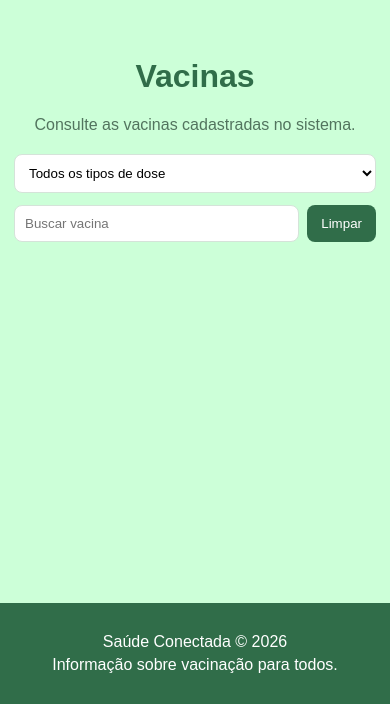
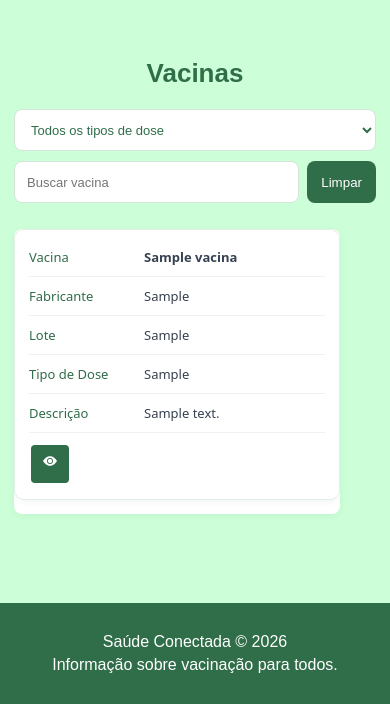
Before and after one commit to thaylavitoriafonseca-svg/saudeConect, a Django app: template vacinas/templates/vacinas/vacina_inicio.html in a window 390 px wide. Shown: the part 140-844 px from the top of the page. Run offline with Django 5.2, Linux system fonts and the light colour scheme; the template is opened without the code that fills it: values that come from a table or form of the project are taken from there, others are empty; tables that the repository leaves empty hold one stand-in row (values such as "Sample post").

Commit message:
aula 03/11

```diff
--- a/vacinas/templates/vacinas/vacina_inicio.html
+++ b/vacinas/templates/vacinas/vacina_inicio.html
@@ -1,203 +1,417 @@
+
 {% extends 'base.html' %}
 
-{% block title %}Vacinas | Saúde Conectada{% endblock %}
+{% block title %} Vacinas | Saúde Conectada {% endblock %}
 
 {% block content %}
+
 <section class="pagina">
 
     <div class="titulo-pagina">
         <h1>Vacinas</h1>
-        <p>Consulte as vacinas cadastradas no sistema.</p>
     </div>
 
-    <!-- Pesquisa e filtro -->
+    <!-- Filtros e pesquisa -->
     <div class="pesquisa-vacinas">
-        <select id="filtroTipoDose">
+
+        <select id="filtroTipoDose" aria-label="Filtrar por tipo de dose">
             <option value="">Todos os tipos de dose</option>
         </select>
 
         <div class="pesquisa-direita">
-            <input type="text" id="pesquisaVacinas"
-                   placeholder="Buscar vacina">
+            <input
+                type="text"
+                id="pesquisaVacinas"
+                placeholder="Buscar vacina"
+                aria-label="Pesquisar vacinas"
+            >
+
             <button type="button" id="limparPesquisaVacinas">
                 Limpar
             </button>
         </div>
-        <span id="resultadoPesquisaVacinas"></span>
+
+        <span id="resultadoPesquisaVacinas" aria-live="polite"></span>
+
     </div>
 
-    <!-- Cards -->
-    <div class="cards-vacinas">
-        {% for vacina in vacinas %}
+    <!-- Tabela de vacinas -->
+    <div class="tabela-container">
 
-        <article class="card-vacina" data-tipo="{{ vacina.tipo_dose|default:''|escape }}">
-            <i class="bi bi-shield-plus"></i>
-            <span class="tipo-dose">{{ vacina.tipo_dose|default:"Tipo não informado" }}</span>
+        <table class="tabela-vacinas">
 
-            <h2>{{ vacina.nome }}</h2>
-            <p><strong>Fabricante:</strong> {{ vacina.fabricante|default:"Não informado" }}</p>
-            <p><strong>Lote:</strong> {{ vacina.lote|default:"Não informado" }}</p>
+            <thead>
+                <tr>
+                    <th>Vacina</th>
+                    <th>Fabricante</th>
+                    <th>Lote</th>
+                    <th>Tipo de Dose</th>
+                    <th>Descrição</th>
+                    <th class="col-acoes">Ações</th>
+                </tr>
+            </thead>
 
-            <div class="descricao">
-                <strong>Sobre a vacina</strong>
-                <p>{{ vacina.descricao|default:"Nenhuma descrição disponível." }}</p>
-            </div>
+            <tbody>
 
-        </article>
-        {% empty %}
+                {% for vacina in vacinas %}
+                <tr data-vacina>
 
-        <p>Nenhuma vacina cadastrada no momento.</p>
-        {% endfor %}
+                    <td class="col-nome" data-label="Vacina">
+                        {{ vacina.nome }}
+                    </td>
+
+                    <td data-label="Fabricante">
+                        {{ vacina.fabricante }}
+                    </td>
+
+                    <td data-label="Lote">
+                        {{ vacina.lote }}
+                    </td>
+
+                    <td data-label="Tipo de Dose">
+                        {{ vacina.tipo_dose }}
+                    </td>
+
+                    <td data-label="Descrição">
+                        {{ vacina.descricao|default:"-" }}
+                    </td>
+
+                    <td class="col-acoes" data-label="Ações">
+
+                        <a href="{% url 'vacinas:vacina_detail' vacina.pk %}"
+                           class="btn-acao btn-detalhes"
+                           title="Ver detalhes">
+                            <i class="bi bi-eye-fill"></i>
+                        </a>
+
+                        {% if user.is_authenticated %}
+                        <a href="{% url 'vacinas:vacina_update' vacina.pk %}"
+                           class="btn-acao btn-editar"
+                           title="Editar">
+                            <i class="bi bi-pencil-square"></i>
+                        </a>
+
+                        <a href="{% url 'vacinas:vacina_delete' vacina.pk %}"
+                           class="btn-acao btn-excluir"
+                           title="Excluir">
+                            <i class="bi bi-trash3-fill"></i>
+                        </a>
+                        {% endif %}
+
+                    </td>
+
+                </tr>
+
+                {% empty %}
+                <tr class="linha-sem-registros">
+                    <td colspan="6" class="sem-registros">
+                        Nenhuma vacina cadastrada.
+                    </td>
+                </tr>
+                {% endfor %}
+
+                <tr id="semResultados" hidden>
+                    <td colspan="6" class="sem-registros">
+                        Nenhuma vacina encontrada.
+                    </td>
+                </tr>
+
+            </tbody>
+
+        </table>
+
     </div>
 
-    <p id="semResultados" hidden>Nenhuma vacina encontrada.</p>
 </section>
 
+
 <style>
+
+/* Filtros */
+.pesquisa-vacinas {
+    display: flex;
+    justify-content: space-between;
+    align-items: center;
+    gap: 12px;
+    width: calc(100% - 166px);
+    margin: 16px auto;
+    box-sizing: border-box;
+}
+
+#filtroTipoDose {
+    flex: 0 0 190px;
+    width: 190px;
+    padding: 10px 12px;
+    border: 1px solid #d5e3d9;
+    border-radius: 8px;
+    background-color: #fff;
+    color: #306d49;
+    font-size: 13px;
+    box-sizing: border-box;
+}
+
+.pesquisa-direita {
+    display: flex;
+    justify-content: flex-end;
+    align-items: center;
+    gap: 8px;
+    margin-left: auto;
+    min-width: 0;
+}
+
+#pesquisaVacinas {
+    flex: 0 1 300px;
+    width: 300px;
+    max-width: 300px;
+    min-width: 0;
+    padding: 10px 12px;
+    border: 1px solid #d5e3d9;
+    border-radius: 8px;
+    background-color: #fff;
+    font-size: 13px;
+    box-sizing: border-box;
+}
+
+#limparPesquisaVacinas {
+    flex-shrink: 0;
+    padding: 10px 14px;
+    border: none;
+    border-radius: 8px;
+    background-color: #306d49;
+    color: #fff;
+    cursor: pointer;
+}
+
+#limparPesquisaVacinas:hover {
+    background-color: #245638;
+}
+
+#resultadoPesquisaVacinas {
+    font-size: 12px;
+    color: #52745e;
+}
+
+/* Ajustes para tablets */
+@media (min-width: 651px) and (max-width: 1000px) {
+    .pesquisa-vacinas,
+    .tabela-container {
+        width: calc(100% - 48px);
+    }
+}
+@media (max-width: 650px) {
     .pagina {
-        padding: 24px;
+        padding: 18px 14px;
     }
-
+    .titulo-pagina {
+        display: flex;
+        flex-direction: column;
+        align-items: center;
+        gap: 12px;
+        text-align: center;
+    }
     .titulo-pagina h1 {
-        color: #306d49; margin-bottom: 6px;
+        font-size: 26px;
     }
-
-    .titulo-pagina p {
-        color: #52745e;
+    .titulo-pagina .btn-novo {
+        width: 100%;
+        max-width: 260px;
+        box-sizing: border-box;
+        text-align: center;
     }
-
+    /* Filtros */
     .pesquisa-vacinas {
-        display: flex; justify-content: space-between;
-        align-items: center; flex-wrap: wrap; gap: 12px;
-        margin: 20px 0;
+        flex-direction: column;
+        align-items: stretch;
+        gap: 10px;
+        width: 100%;
+        margin: 16px 0;
     }
-
-    .pesquisa-vacinas input, .pesquisa-vacinas select {
-        padding: 10px; border: 1px solid #d5e3d9;
-        border-radius: 8px; background: white;
+    #filtroTipoDose {
+        flex: none;
+        width: 100%;
+        max-width: none;
+        min-height: 42px;
     }
-    .pesquisa-vacinas select {
-        width: 220px;
+    .pesquisa-direita {
+        display: flex;
+        width: 100%;
+        gap: 8px;
     }
-
-    .pesquisa-direita {
-        display: flex; gap: 8px;
+    #pesquisaVacinas {
+        flex: 1 1 auto;
+        max-width: none;
+        min-height: 42px;
     }
-
-    .pesquisa-direita input {
-        width: 260px; min-width: 0;
+    #limparPesquisaVacinas {
+        min-height: 42px;
     }
-
-    .pesquisa-direita button {
-        background: #306d49; color: white; border: none;
-        border-radius: 8px; padding: 10px 14px; cursor: pointer;
+    /* Cartões das vacinas */
+    .tabela-container {
+        width: 100%;
+        margin: 16px 0;
+        border-radius: 8px;
     }
-
-    .cards-vacinas {
-        display: grid; grid-template-columns: repeat(3, minmax(0, 1fr));
-        gap: 18px;
+    .tabela-vacinas,
+    .tabela-vacinas tbody {
+        display: block;
+        width: 100%;
     }
-
-    .card-vacina {
-        background: white; padding: 20px; border-radius: 12px;
+    .tabela-vacinas thead {
+        position: absolute;
+        width: 1px;
+        height: 1px;
+        padding: 0;
+        margin: -1px;
+        overflow: hidden;
+        clip: rect(0, 0, 0, 0);
+    }
+    .tabela-vacinas tbody tr:not([hidden]) {
+        display: block;
+        margin-bottom: 14px;
+        padding: 8px 14px;
+        background: #fff;
         border: 1px solid #e3eee6;
-        box-shadow: 0 2px 7px #26352d0d;
+        border-radius: 10px;
+        box-shadow: 0 2px 7px rgba(38, 53, 45, 0.05);
     }
-    .card-vacina {
-        display: none;
+    /* Rótulos à esquerda e valores à direita */
+    .tabela-vacinas tbody td:not(.col-acoes):not(.sem-registros) {
+        display: grid;
+        grid-template-columns: 105px minmax(0, 1fr);
+        align-items: center;
+        gap: 10px;
+        width: 100%;
+        padding: 10px 0;
+        border-bottom: 1px solid #edf2ee;
+        box-sizing: border-box;
+        font-size: 13px;
     }
-
-    .card-vacina {
-        color: #43865c; font-size: 25px;
+    .tabela-vacinas td:not(.col-acoes)::before {
+        content: attr(data-label);
+        color: #306d49;
+        font-weight: 500;
+        text-align: left;
     }
-
-    .tipo-dose {
-        float: right; background: #eaf6ed; color: #306d49;
-        padding: 5px 9px; border-radius: 20px; font-size: 11px;
+    .tabela-vacinas td.col-nome {
+        font-weight: 700;
     }
-
-    .card-vacina h2 {
-        color: #306d49; font-size: 20px; margin-top: 16px;
+    .tabela-vacinas td.col-nome:not(.col-acoes) {
+        font-size: 13px;
     }
-    .card-vacina p {
-        color: #526258; font-size: 13px; line-height: 1.5;
+    /* Área dos botões */
+    .tabela-vacinas tbody td.col-acoes {
+        width: 100%;
+        padding: 12px 0 8px;
+        border: none;
     }
-    .descricao {
-        border-top: 1px solid #e8efe9; padding-top: 12px;
+    .grupo-acoes {
+        display: flex;
+        justify-content: flex-start;
+        align-items: center;
+        gap: 9px;
     }
-    .descricao strong {
-        color: #306d49;
+    .btn-acao {
+        width: 38px;
+        height: 38px;
     }
-
-    @media (max-width: 900px) {
-        .cards-vacinas {
-            grid-template-columns: repeat(2, minmax(0, 1fr));
-        }
+    .tabela-vacinas .sem-registros {
+        display: block;
+        width: 100%;
+        padding: 12px;
     }
-    @media (max-width: 650px) {
-        .pagina {
-            padding: 18px 14px;
-        }
-
-        .pesquisa-vacinas {
-            flex-direction: column; align-items: stretch;
-        }
-
-        .pesquisa-vacinas select, .pesquisa-direita {
-            width: 100%; box-sizing: border-box;
-        }
-
-        .pesquisa-direita input {
-            flex: 1; width: 0;
-        }
-
-        .cards-vacinas {
-            grid-template-columns: 1fr;
-        }
-    }
+}
 </style>
 
 <script>
 document.addEventListener("DOMContentLoaded", function () {
-    const cards = [...document.querySelectorAll(".card-vacina")];
+
+    const tabela = document.querySelector(".tabela-vacinas");
     const pesquisa = document.getElementById("pesquisaVacinas");
     const filtro = document.getElementById("filtroTipoDose");
     const limpar = document.getElementById("limparPesquisaVacinas");
     const resultado = document.getElementById("resultadoPesquisaVacinas");
     const semResultados = document.getElementById("semResultados");
 
-    const normalizar = texto => texto.normalize("NFD")
-        .replace(/[\u0300-\u036f]/g, "").toLowerCase().trim();
+    if (!tabela) return;
 
-    [...new Set(cards.map(c => c.dataset.tipo).filter(Boolean))]
-        .forEach(tipo => filtro.add(new Option(tipo, normalizar(tipo))));
+    // Seleciona somente as linhas que possuem vacinas
+    const linhas = [...tabela.querySelectorAll("tbody tr[data-vacina]")];
 
+    // Identifica automaticamente os tipos de dose cadastrados
+    const tipos = new Map();
+
+    linhas.forEach(linha => {
+
+        const colunas = linha.querySelectorAll("td");
+        const tipo = colunas[3].textContent.trim();
+
+        if (tipo && tipo !== "-" && !tipos.has(tipo.toLowerCase())) {
+            tipos.set(tipo.toLowerCase(), tipo);
+        }
+
+    });
+
+    // Atualiza as opções do filtro
+    tipos.forEach((tipo, chave) => {
+        filtro.add(new Option(tipo, chave));
+    });
+
+    // Pesquisa e filtragem
     function filtrar() {
-        const termo = normalizar(pesquisa.value);
+
+        const termo = pesquisa.value.trim().toLowerCase();
+        const tipoSelecionado = filtro.value;
+
         let total = 0;
 
-        cards.forEach(card => {
-            const corresponde = normalizar(card.textContent).includes(termo)
-                && (!filtro.value || normalizar(card.dataset.tipo) === filtro.value);
+        linhas.forEach(linha => {
 
-            card.hidden = !corresponde;
-            if (corresponde) total++;
+            const colunas = linha.querySelectorAll("td");
+
+            const correspondePesquisa =
+                linha.textContent.toLowerCase().includes(termo);
+
+            const correspondeTipo =
+                !tipoSelecionado ||
+                colunas[3].textContent.trim().toLowerCase() === tipoSelecionado;
+
+            const corresponde = correspondePesquisa && correspondeTipo;
+
+            linha.hidden = !corresponde;
+
+            if (corresponde) {
+                total++;
+            }
+
         });
 
-        resultado.textContent = termo || filtro.value
-            ? `${total} vacina(s) encontrada(s)` : "";
-        semResultados.hidden = total > 0 || cards.length === 0;
+        // Exibe mensagem quando não existem resultados
+        semResultados.hidden = total !== 0 || linhas.length === 0;
+
+        // Atualiza a quantidade encontrada
+        resultado.textContent = termo || tipoSelecionado
+            ? total + (total === 1
+                ? " vacina encontrada"
+                : " vacinas encontradas")
+            : "";
+
     }
 
+    // Eventos dos campos
     pesquisa.addEventListener("input", filtrar);
     filtro.addEventListener("change", filtrar);
-    limpar.addEventListener("click", () => {
+
+    // Limpa os filtros
+    limpar.addEventListener("click", function () {
+
         pesquisa.value = "";
         filtro.value = "";
+
         filtrar();
+
     });
+
 });
+</script>
 
-
-</script>
 {% endblock %}
```
Also changed, not shown: vacinas/templates/vacinas/vacina_list.html (+31 -82 lines).
